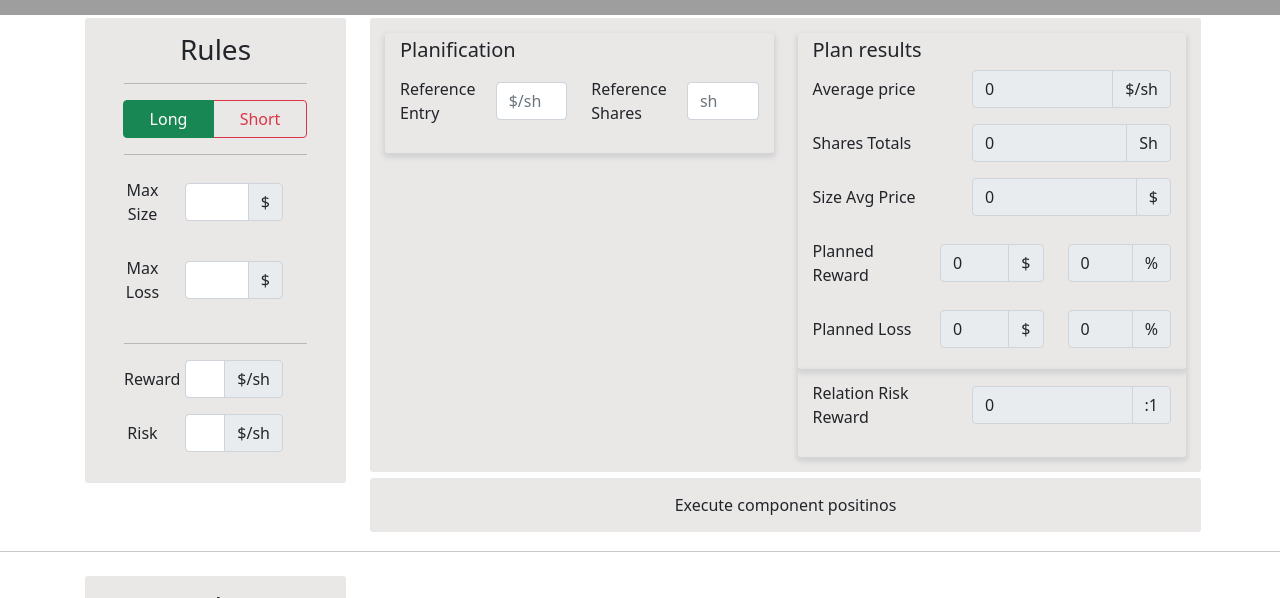
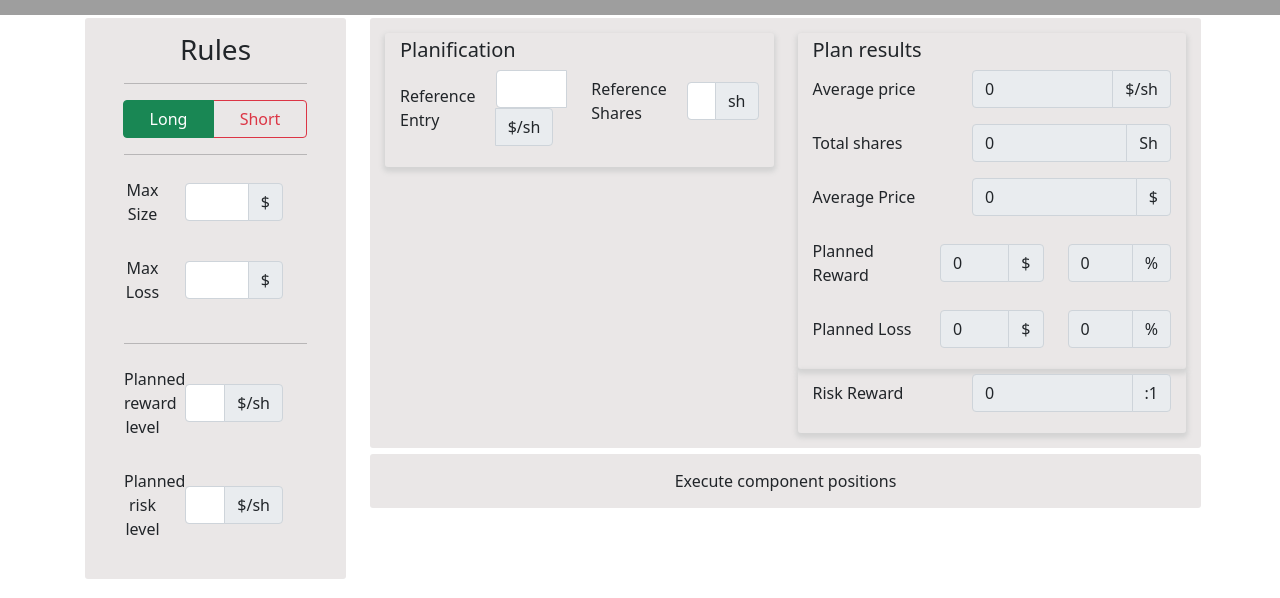
Before and after one commit to unailecue/dtl, a React (Create React App) app: page / in a window 1280 px wide. Shown: the part 135-733 px from the top of the page. Built offline with nearby package versions, Linux system fonts and the light colour scheme; grey boxes are pictures that could not be loaded.

Commit message:
:lipstick:Minor visual fixes requested

```diff
--- a/src/components/PlanningInput.js
+++ b/src/components/PlanningInput.js
@@ -1,6 +1,6 @@
 
 import React, { useRef, useState } from 'react'
-import { Button, ButtonGroup, ToggleButton, Form, Row, Col, Table, Container } from 'react-bootstrap';
+import { Button, ButtonGroup, ToggleButton, Form, Row, Col, Table, Container, InputGroup } from 'react-bootstrap';
 
 
 export default function PlanningInput({ planningInput }) {
@@ -25,8 +25,11 @@ export default function PlanningInput({ planningInput }) {
                             {planningInput.referenceEntry.name || "planningInput.referenceEntry.name"}
                         </Form.Label>
                         <Col xs="6">
+                            <InputGroup>
 
-                            <Form.Control type="number" ref={refEntry} onChange={handleChangeRefenceEntry} placeholder="$/sh" />
+                                <Form.Control type="number" ref={refEntry} onChange={handleChangeRefenceEntry} />
+                                <InputGroup.Text> $/sh</InputGroup.Text>
+                            </InputGroup>
                         </Col>
                     </Form.Group>
                 </Col>
@@ -36,7 +39,11 @@ export default function PlanningInput({ planningInput }) {
                             {planningInput.referenceShares.name || "planningInput.referenceEntry.name"}
                         </Form.Label>
                         <Col xs="6">
-                            <Form.Control type="number" ref={refShare} onChange={handleChangeRefenceShares} placeholder="sh" />
+                            <InputGroup>
+
+                                <Form.Control type="number" ref={refShare} onChange={handleChangeRefenceShares} />
+                                <InputGroup.Text> sh</InputGroup.Text>
+                            </InputGroup>
                         </Col>
                     </Form.Group>
                 </Col>
--- a/src/components/PositionExecute.js
+++ b/src/components/PositionExecute.js
@@ -3,7 +3,7 @@ import React from 'react'
 export default function PositionExecute() {
     return (
         <div className="box">
-            Execute component positinos
+            Execute component positions
         </div>
     )
 }
--- a/src/pages/PositionSizing.js
+++ b/src/pages/PositionSizing.js
@@ -29,15 +29,15 @@ export default function PositionSizing() {
     const PositionTypeObj = { name: "Position Type", islong: isLong, setState: setIsLongChange, nameShortValue: "Short", nameLongValue: "Long" };
     const MaxSizeObj = { name: "Max Size", onlyDolarSymbol: true, setState: setMaxSize };
     const MaxLossOBJ = { name: "Max Loss", onlyDolarSymbol: true, setState: setMaxLoss };
-    const RewardOBJ = { name: "Reward", onlyDolarSymbol: false, setState: setReward };
-    const RiskOBJ = { name: "Risk", onlyDolarSymbol: false, setState: setRisk };
+    const RewardOBJ = { name: "Planned reward level", onlyDolarSymbol: false, setState: setReward };
+    const RiskOBJ = { name: "Planned risk level", onlyDolarSymbol: false, setState: setRisk };
 
     const averagePrice = { name: "Average price", onlyDolarSymbol: "$/sh", val: AvergaPrice };
-    const sharesTotals = { name: "Shares Totals", onlyDolarSymbol: "Sh", val: SharesTotals };
-    const sizeAvgPrice = { name: "Size Avg Price", onlyDolarSymbol: "$", val: SizeAvgPrice };
+    const sharesTotals = { name: "Total shares", onlyDolarSymbol: "Sh", val: SharesTotals };
+    const sizeAvgPrice = { name: "Average Price", onlyDolarSymbol: "$", val: SizeAvgPrice };
     const plannedReward = { name: "Planned Reward", onlyDolarSymbol: "$", dolars: PlannedReward, percent: PlannedRewardPerc };
     const plannedLoss = { name: "Planned Loss", onlyDolarSymbol: false, dolars: PlannedLoss, percent: PlannedLossPerc };
-    const relationRiskReward = { name: "Relation Risk Reward", onlyDolarSymbol: ":1", val: RelationRiskReward };
+    const relationRiskReward = { name: "Risk Reward", onlyDolarSymbol: ":1", val: RelationRiskReward };
 
 
     const referenceEntry = { name: "Reference Entry", setState: setReferenceEntry };
```
